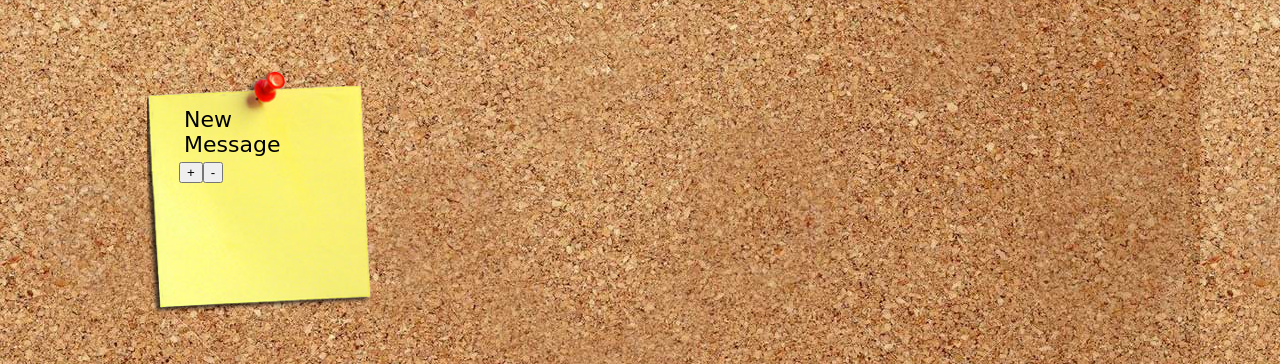
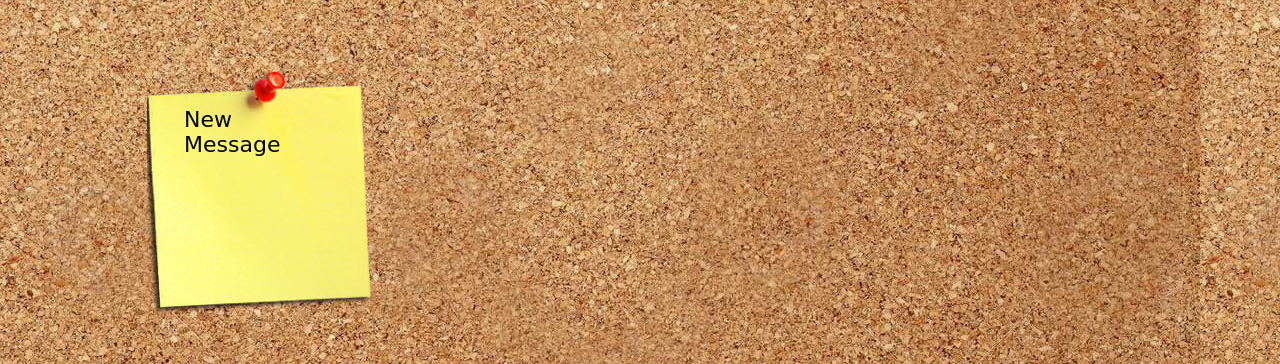
Before and after one commit to robdcon/pinnit, a React (Create React App) app: page / in a window 1280 px wide. Both pictures are taken after a click on the icon 640 px from the left and 770 px from the top of the page. Shown: the part 204-568 px from the top of the page. Built offline with nearby package versions, Linux system fonts and the light colour scheme.

Commit message:
adds material ui icons to note

```diff
--- a/src/components/FlexContainer/FlexContainer.jsx
+++ b/src/components/FlexContainer/FlexContainer.jsx
@@ -3,7 +3,7 @@ import PropTypes from 'prop-types';
 import { StyledFlexContainer } from './FlexContainer.styles';
 
 const FlexContainer = (props) => (
-  <StyledFlexContainer className="FlexContainerWrapper">
+  <StyledFlexContainer justify={props.justify} align={props.align} className="FlexContainerWrapper">
    {props.children}
   </StyledFlexContainer>
 );
--- a/src/components/Note/Note.jsx
+++ b/src/components/Note/Note.jsx
@@ -1,7 +1,14 @@
 import React, { PureComponent } from 'react';
 import PropTypes from 'prop-types';
+import styled from 'styled-components'
 import { StyledNote } from './Note.styles';
-import Draggable from 'react-draggable'
+import Draggable from 'react-draggable';
+import FlexContainer from '../FlexContainer';
+import KeyboardArrowUpIcon from '@material-ui/icons/KeyboardArrowUp';
+import KeyboardArrowDownIcon from '@material-ui/icons/KeyboardArrowUp';
+import EditIcon from '@material-ui/icons/Edit';
+import DeleteIcon from '@material-ui/icons/Delete';
+import SaveIcon from '@material-ui/icons/Save';
 import  postItNoteLow from "../../img/post-it-note-low.png"
 import  postItNoteMed from "../../img/post-it-note-med.png"
 import  postItNoteHigh from "../../img/post-it-note-high.png"
@@ -22,6 +29,38 @@ const priorityLevels =
     },
 ]
 
+const iconStyles = {
+
+    color:'#000'
+
+}
+
+const StyledControlContainer = styled.span`
+
+  // visibility: ${(props) => props.active ? 'visible' : 'hidden' }
+  width: 100%;
+  height: 60px;
+  background-color: transparent;
+  position: absolute;
+  left: 0;
+  bottom: 1em;
+  opacity:0;
+
+`
+
+const NoteFooter = (props) =>
+{
+  return(
+
+    <StyledControlContainer>
+      <FlexContainer justify="space-evenly">
+       {props.children}
+      </FlexContainer>
+    </StyledControlContainer>
+
+  )
+}
+
 class Note extends PureComponent
 {
   constructor(props)
@@ -31,6 +70,7 @@ class Note extends PureComponent
     this.state = {
       hasError: false,
       editing: false,
+      inFocus: false,
       priorityLevel:this.props.priorityLevel
     };
   }
@@ -81,8 +121,6 @@ class Note extends PureComponent
       {
           this.props.onPriorityChange(this.state.priorityLevel, this.props.id)
       });
-
-
   }
 
   decreasePriority = (id) =>
@@ -106,7 +144,7 @@ class Note extends PureComponent
           <StyledNote className="note" style={this.style}>
             <textarea ref="newText"
                       defaultValue={this.props.children}></textarea>
-            <button onClick={this.save}>SAVE</button>
+            <SaveIcon onClick={this.save}>SAVE</SaveIcon>
           </StyledNote>
       )
   }
@@ -115,16 +153,19 @@ class Note extends PureComponent
   renderDisplay = () =>
   {
       return (
-          <StyledNote className="note" style={this.style}>
+          <StyledNote onFocus={() => console.log('hello')} className="note" style={this.style}>
+
               <p>{this.props.children}</p>
-              <span>
-                <button onClick={this.edit}>EDIT</button>
-                <button onClick={this.remove}>X</button>
-              </span>
-              <div>
-                  <button onClick={this.increasePriority}>+</button>
-                  <button onClick={this.decreasePriority}>-</button>
-              </div>
+
+              <NoteFooter className="NoteFooter">
+
+                  <EditIcon style={iconStyles} onClick={this.edit} />
+                  <DeleteIcon style={iconStyles} onClick={this.remove} />
+                  <KeyboardArrowUpIcon style={iconStyles} onClick={this.increasePriority} />
+                  <KeyboardArrowDownIcon style={iconStyles} onClick={this.decreasePriority} />
+
+              </NoteFooter>
+
           </StyledNote>
           )
   }
```
